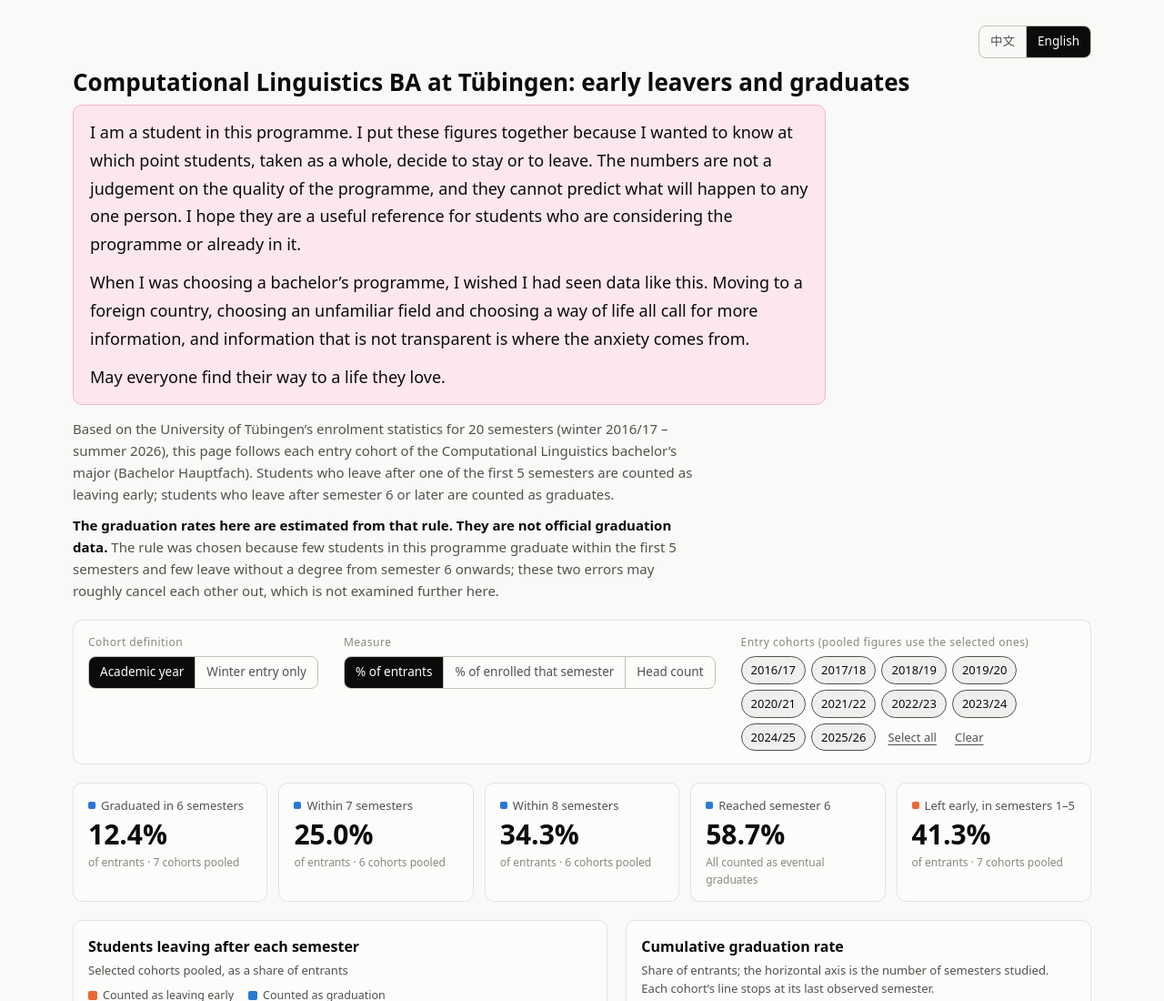
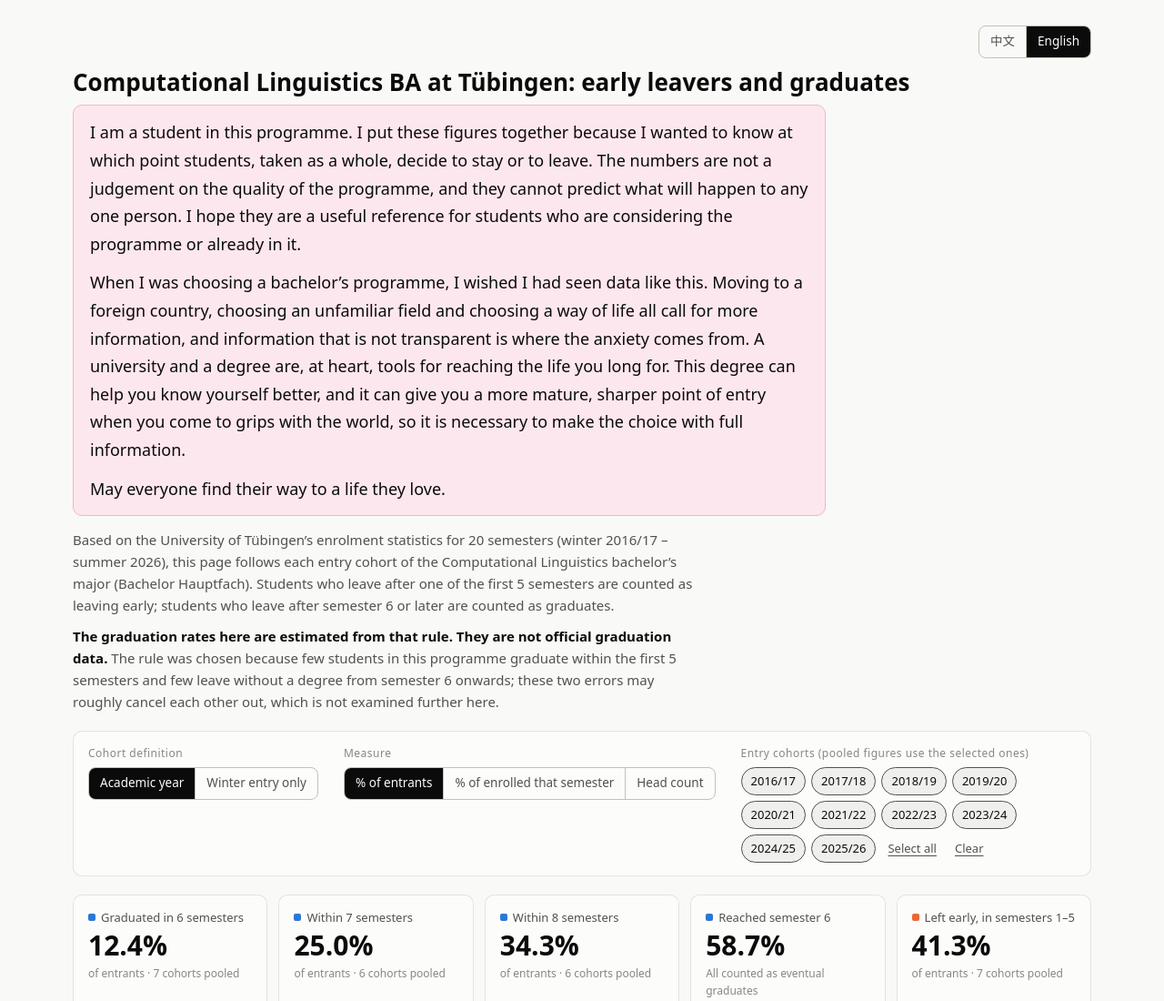
Before and after one commit to wooweeiao/cl-ba-graduation, a plain HTML site: page docs/index.html in a window 1280 px wide. Shown: the top 1100 px of the page at 91% size. Drawn offline with Linux system fonts and the light colour scheme.

Commit message:
Extend the opening note
Co-Authored-By: Claude Fable 5.2 <noreply@anthropic.com>

```diff
--- a/docs/index.html
+++ b/docs/index.html
@@ -238,7 +238,7 @@ const STR = { zh: {
   ],
   ab_title: '关于这个页面',
   ab_text: '我是这个专业的在读学生。做这个统计，是因为想知道学生总体上在哪个时间点做出继续或离开的决定。这里的数字不是对专业质量的评价，也不能用来预测某一个人的情况。希望它对正在考虑或正在读这个专业的同学有一点参考价值。',
-  ab_text2: '在我选择本科项目的时候，我曾经希望我有看到过这样的数据。搬到异国他乡，选择一个未知的领域，选择一种生活，本质需要更多的信息，信息不透明是焦虑的来源。',
+  ab_text2: '在我选择本科项目的时候，我曾经希望我有看到过这样的数据。搬到异国他乡，选择一个未知的领域，选择一种生活，本质需要更多的信息，信息不透明是焦虑的来源。一个学校，一个学位，本质都是通往自己向往的生活的工具，而这个学位可以让你更加认识自己，也可以让你跟这个世界交手的时候有着更成熟锋锐的切入点，所以在信息全面的情况下作出选择是必要的。',
   ab_text3: '愿所有人都能走向自己喜欢的生活。',
   foot: '数据截至 SS 2026（采集日 2026-05-19）。只含本科主修；副修和硕士不在内。'
 }, en: {
@@ -285,7 +285,7 @@ const STR = { zh: {
   ],
   ab_title: 'About this page',
   ab_text: 'I am a student in this programme. I put these figures together because I wanted to know at which point students, taken as a whole, decide to stay or to leave. The numbers are not a judgement on the quality of the programme, and they cannot predict what will happen to any one person. I hope they are a useful reference for students who are considering the programme or already in it.',
-  ab_text2: 'When I was choosing a bachelor’s programme, I wished I had seen data like this. Moving to a foreign country, choosing an unfamiliar field and choosing a way of life all call for more information, and information that is not transparent is where the anxiety comes from.',
+  ab_text2: 'When I was choosing a bachelor’s programme, I wished I had seen data like this. Moving to a foreign country, choosing an unfamiliar field and choosing a way of life all call for more information, and information that is not transparent is where the anxiety comes from. A university and a degree are, at heart, tools for reaching the life you long for. This degree can help you know yourself better, and it can give you a more mature, sharper point of entry when you come to grips with the world, so it is necessary to make the choice with full information.',
   ab_text3: 'May everyone find their way to a life they love.',
   foot: 'Data up to summer semester 2026 (collected 19 May 2026). Bachelor major only; minor and master’s students are not included.'
 } };
```
Also changed, not shown: site/index.html (+2 -2 lines).
